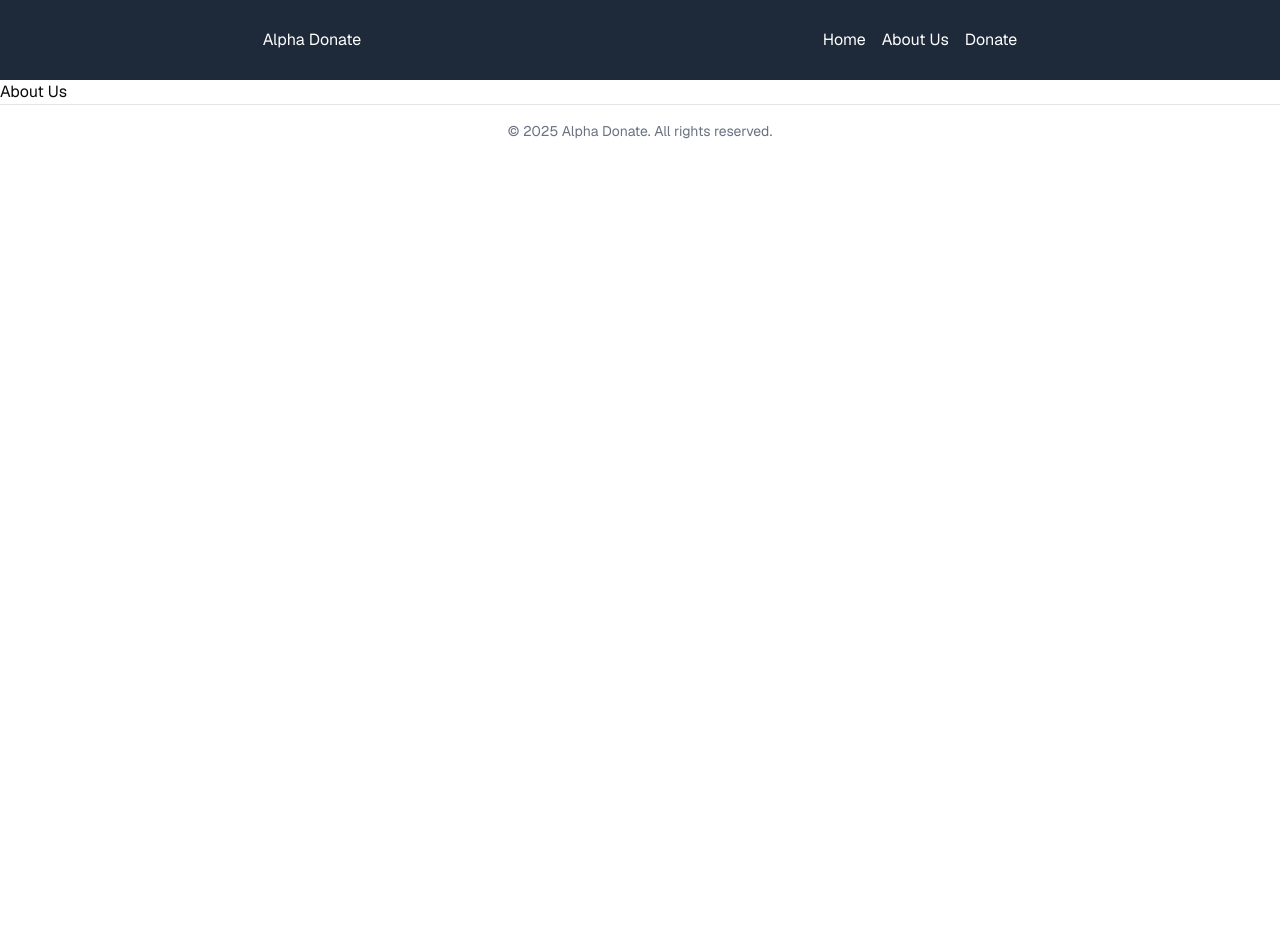
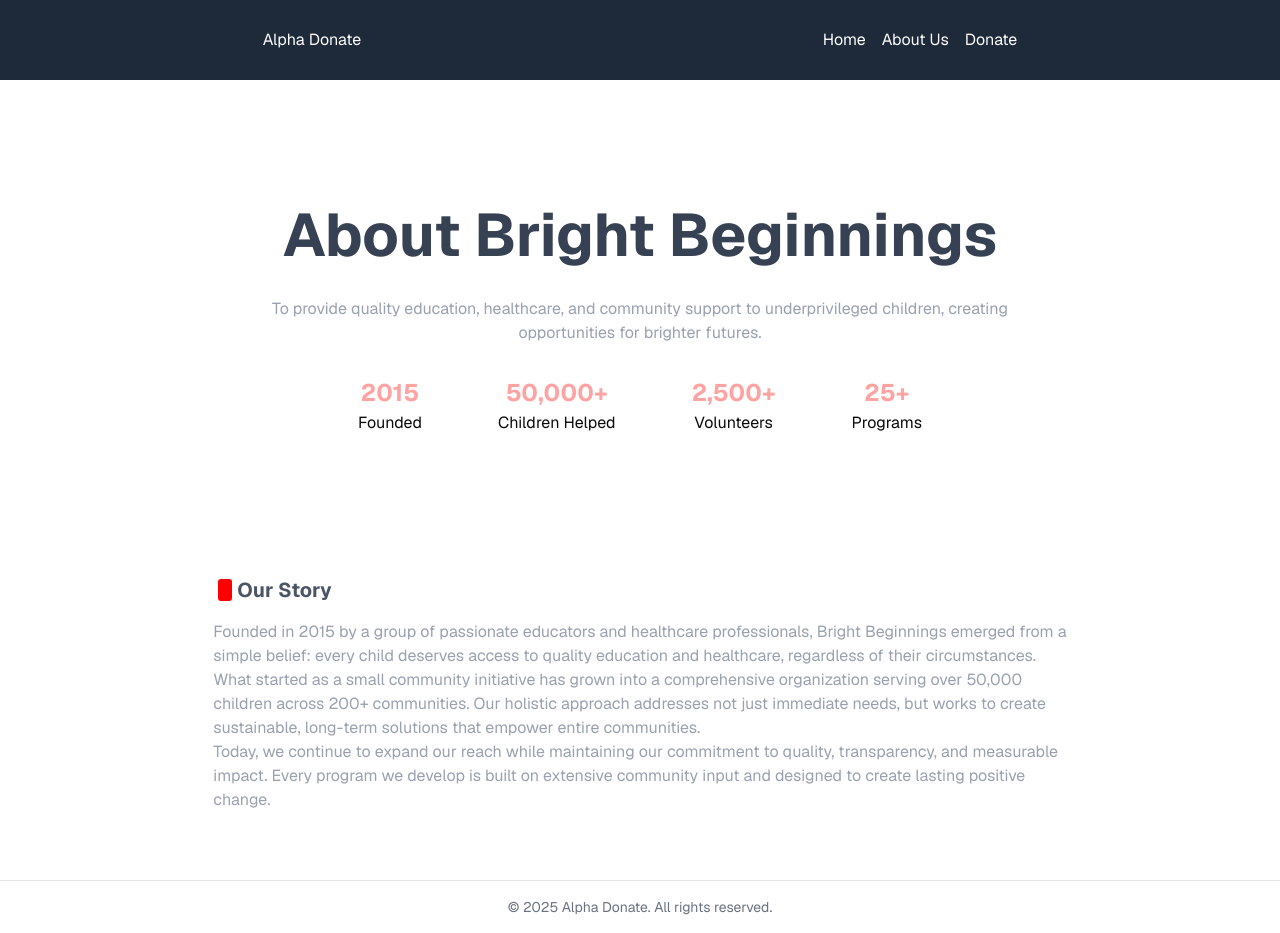
Before and after one commit to kumar-rinku0/donation-a, a Next.js app: page /about in a window 1280 px wide. Before the commit the page ends 800 px from the top, so only its background shows below. Built offline with nearby package versions, Linux system fonts and the light colour scheme.

Commit message:
about page design created.

```diff
--- a/app/about/page.tsx
+++ b/app/about/page.tsx
@@ -1,9 +1,77 @@
+import { LucideRectangleVertical } from "lucide-react";
 import React from "react";
 
 const AboutUs = () => {
   return (
     <div>
-      <div>About Us</div>
+      <AboutBrightBiginning />
+      <OurStory />
+    </div>
+  );
+};
+
+const AboutBrightBiginning = () => {
+  return (
+    <div className="min-h-[60vh] flex flex-col justify-center items-center gap-8 p-8 text-center">
+      <h2 className="text-4xl lg:text-6xl font-bold lg:w-2/3 text-gray-700">
+        About Bright Beginnings
+      </h2>
+      <p className="lg:w-2/3 text-gray-400">
+        To provide quality education, healthcare, and community support to
+        underprivileged children, creating opportunities for brighter futures.
+      </p>
+      <div className="lg:w-1/2 flex flex-wrap justify-around items-center gap-8">
+        <div className="flex flex-col items-center gap-0.5">
+          <h3 className="text-2xl text-red-300 font-bold">2015</h3>
+          <p>Founded</p>
+        </div>
+        <div className="flex flex-col items-center gap-0.5">
+          <h3 className="text-2xl  text-red-300 font-bold">50,000+</h3>
+          <p>Children Helped</p>
+        </div>
+        <div className="flex flex-col items-center gap-0.5">
+          <h3 className="text-2xl  text-red-300 font-bold">2,500+</h3>
+          <p>Volunteers</p>
+        </div>
+        <div className="flex flex-col items-center gap-0.5">
+          <h3 className="text-2xl  text-red-300 font-bold">25+</h3>
+          <p>Programs</p>
+        </div>
+      </div>
+    </div>
+  );
+};
+
+const OurStory = () => {
+  return (
+    <div className="flex justify-center items-center">
+      <div className="p-4 lg:p-0 lg:w-2/3 min-h-[40vh] text-gray-400">
+        <h2 className="flex items-center py-4 text-xl">
+          <LucideRectangleVertical fill="red" color="red" />
+          <span className="font-bold text-gray-600">Our Story</span>
+        </h2>
+        <div>
+          <p>
+            Founded in 2015 by a group of passionate educators and healthcare
+            professionals, Bright Beginnings emerged from a simple belief: every
+            child deserves access to quality education and healthcare,
+            regardless of their circumstances.
+          </p>
+          <p>
+            What started as a small community initiative has grown into a
+            comprehensive organization serving over 50,000 children across 200+
+            communities. Our holistic approach addresses not just immediate
+            needs, but works to create sustainable, long-term solutions that
+            empower entire communities.
+          </p>
+          <p>
+            Today, we continue to expand our reach while maintaining our
+            commitment to quality, transparency, and measurable impact. Every
+            program we develop is built on extensive community input and
+            designed to create lasting positive change.
+          </p>
+        </div>
+      </div>
     </div>
   );
 };
--- a/components/hero-page.tsx
+++ b/components/hero-page.tsx
@@ -193,13 +193,13 @@ export const Volunteers = () => {
       <div className="flex items-center gap-4">
         <div className="flex items-center gap-2">
           <span>
-            <Star />
+            <Star fill="gold" color="golds" />
           </span>
           <span>Charity Navigator 4-Star Rating</span>
         </div>
         <div className="flex items-center gap-2">
           <span>
-            <Heart />
+            <Heart fill="red" color="red" />
           </span>
           <span>100% Transparency Promise</span>
         </div>
```
